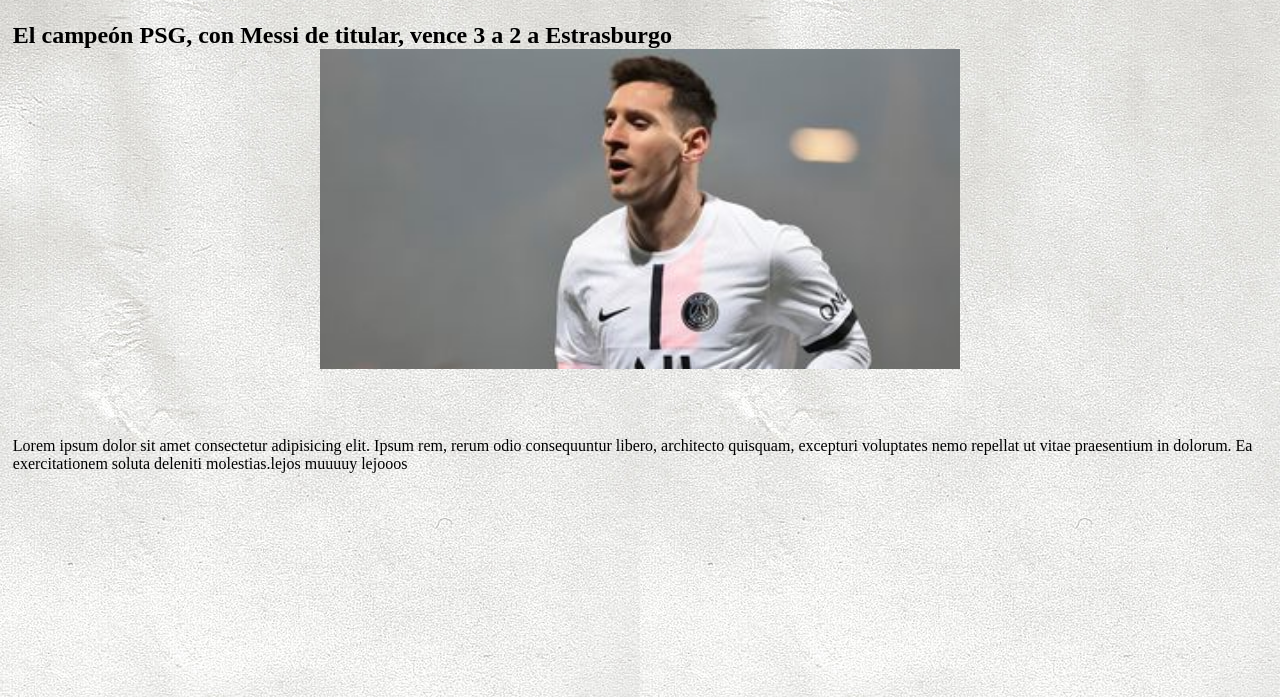
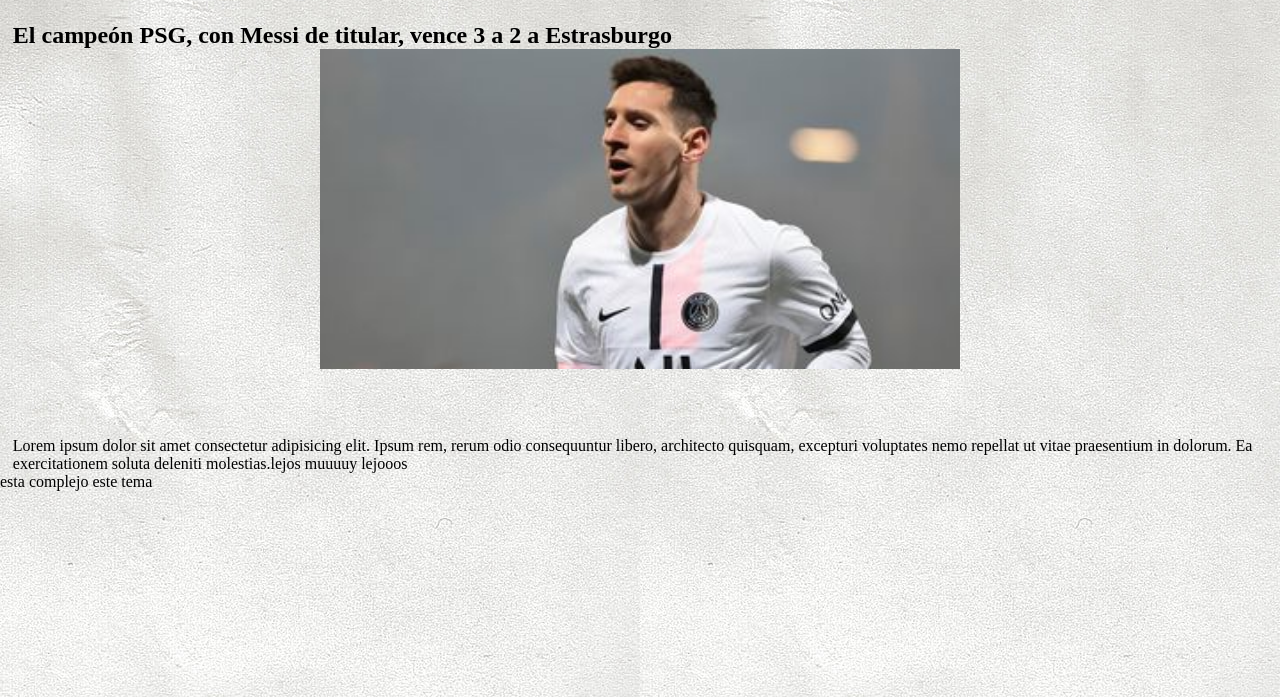
Before and after one commit to LeoBurgos23/MiProyectoBurgos, a plain HTML site: page pagina3.html in a window 1280 px wide. Shown: the part 103-800 px from the top of the page. Drawn offline with nearby package versions, Linux system fonts and the light colour scheme.

Commit message:
ahora si

```diff
--- a/pagina3.html
+++ b/pagina3.html
@@ -42,6 +42,7 @@
         <p class="textoD">Lorem ipsum dolor sit amet consectetur adipisicing elit. Ipsum rem, rerum odio consequuntur libero,
             architecto quisquam, excepturi voluptates nemo repellat ut vitae praesentium in dolorum. Ea exercitationem
             soluta deleniti molestias.lejos muuuuy lejooos</p>
+            <p>esta complejo este tema</p>
     </section>
 
 
```
